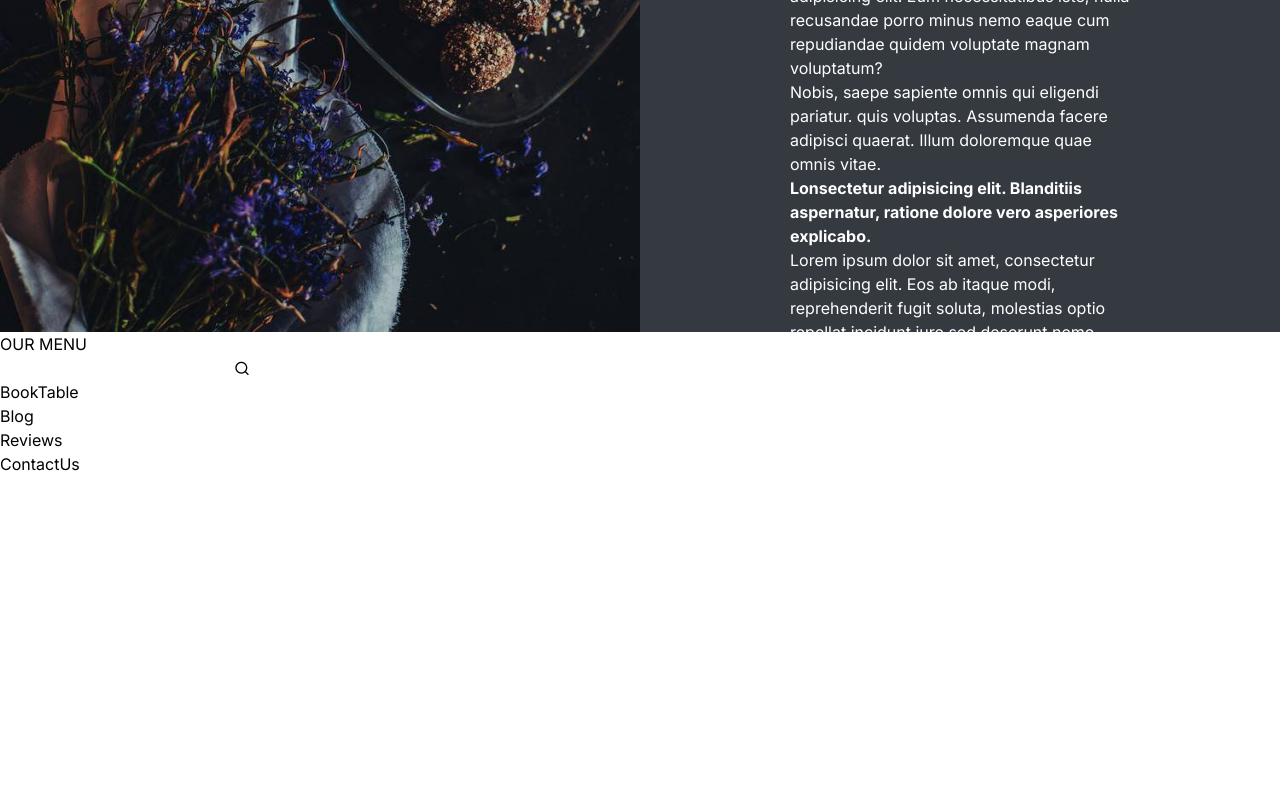
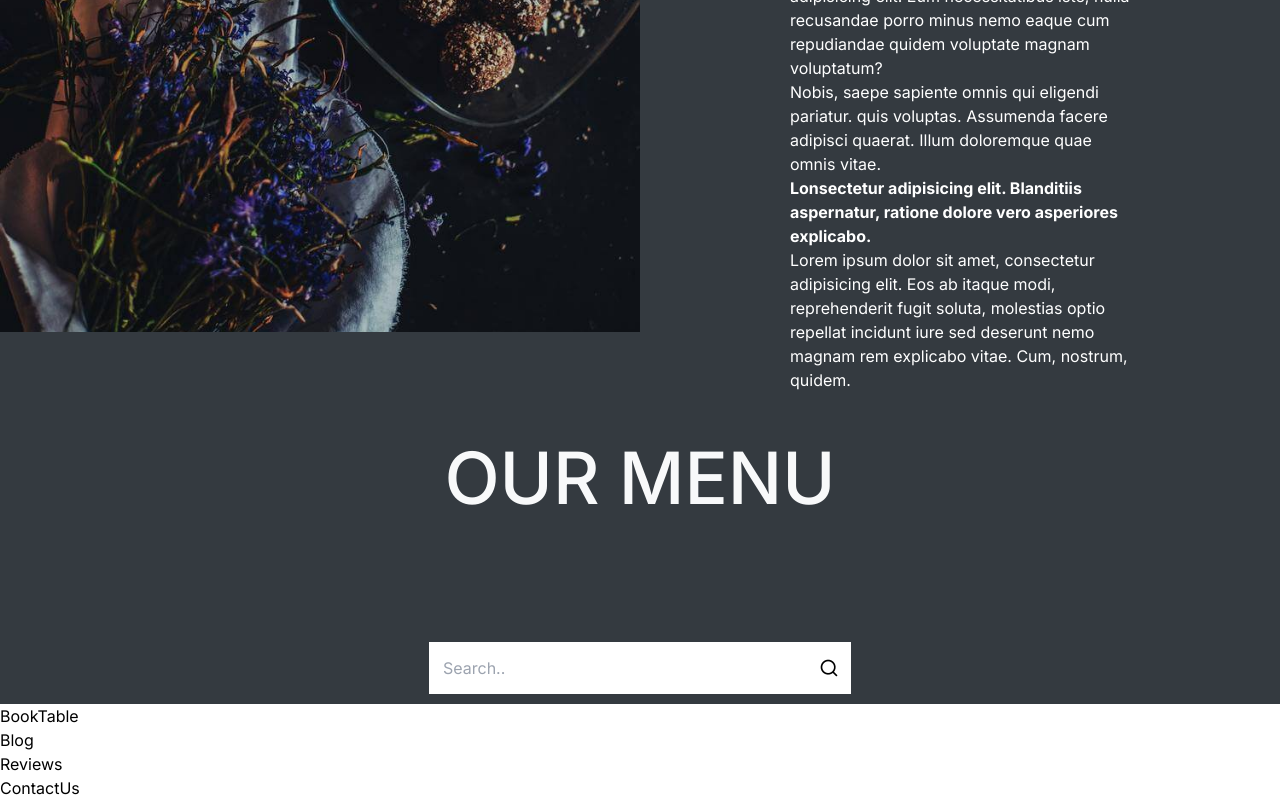
Before and after one commit to KirilSZyapkov/food_hunt, a Next.js app: page / in a window 1280 px wide. Shown: the part 1268-2068 px from the top of the page. Before the commit the page ends 1760 px from the top, so only its background shows below. Built offline with nearby package versions, Linux system fonts and the light colour scheme.

Commit message:
Adding sear bar.

```diff
--- a/app/components/gallery/Gallery.module.css
+++ b/app/components/gallery/Gallery.module.css
@@ -0,0 +1,22 @@
+.form{
+    display: flex;
+    justify-content: center;
+    align-items: center;
+    padding: 10px;
+}
+
+.form input[type=text]{
+    float: none;
+    display: block;
+    text-align: left;
+    width: 30%;
+    margin: 0;
+    padding: 14px;
+}
+
+.search_btn{
+
+    /* border: 1px solid red; */
+    padding: 12px;
+    background-color: white;
+}
--- a/app/components/gallery/Gallery.tsx
+++ b/app/components/gallery/Gallery.tsx
@@ -1,17 +1,18 @@
 import React from "react";
+import styles from './Gallery.module.css';
 
 function Gallery() {
   return (
-    <section>
-      <div>
-        <h2>OUR MENU</h2>
+    <>
+      <div className="text-center bg-[#343a40] text-[#f8f9fa] min-h-[300px] flex flex-col justify-center">
+        <h2 className="text-7xl mb-2 font-medium mt-0">OUR MENU</h2>
       </div>
-      <form>
-        <input />
-        <button><i className="uil uil-search"></i></button>
+      <form className={`${styles.form} bg-[#343a40] text-center`}>
+        <input type="text" placeholder="Search.." name="search" />
+        <button className={styles.search_btn} type="submit"><i className="uil uil-search text-xl"></i></button>
       </form>
       <div></div>
-    </section>
+    </>
   );
 }
 
--- a/app/layout.tsx
+++ b/app/layout.tsx
@@ -1,23 +1,30 @@
-import './globals.css'
-import type { Metadata } from 'next'
-import { Inter } from 'next/font/google'
+import "./globals.css";
+import type { Metadata } from "next";
+import { Inter } from "next/font/google";
+import Head from "next/head";
 
-const inter = Inter({ subsets: ['latin'] })
+const inter = Inter({ subsets: ["latin"] });
 
 export const metadata: Metadata = {
-  title: 'Food Hunt',
-  description: 'Generated by create next app',
-}
+  title: "Food Hunt",
+  description: "Generated by create next app",
+};
 
 export default function RootLayout({
   children,
 }: {
-  children: React.ReactNode
+  children: React.ReactNode;
 }) {
   return (
     <html lang="en">
-      <link rel="stylesheet" href="https://unicons.iconscout.com/release/v4.0.8/css/line.css"/>
+      <head>
+        <link
+          rel="stylesheet"
+          href="https://unicons.iconscout.com/release/v4.0.8/css/line.css"
+        />
+      </head>
+
       <body className={inter.className}>{children}</body>
     </html>
-  )
+  );
 }
```
Also changed, not shown: service/index.tsx (+15 -15 lines).
